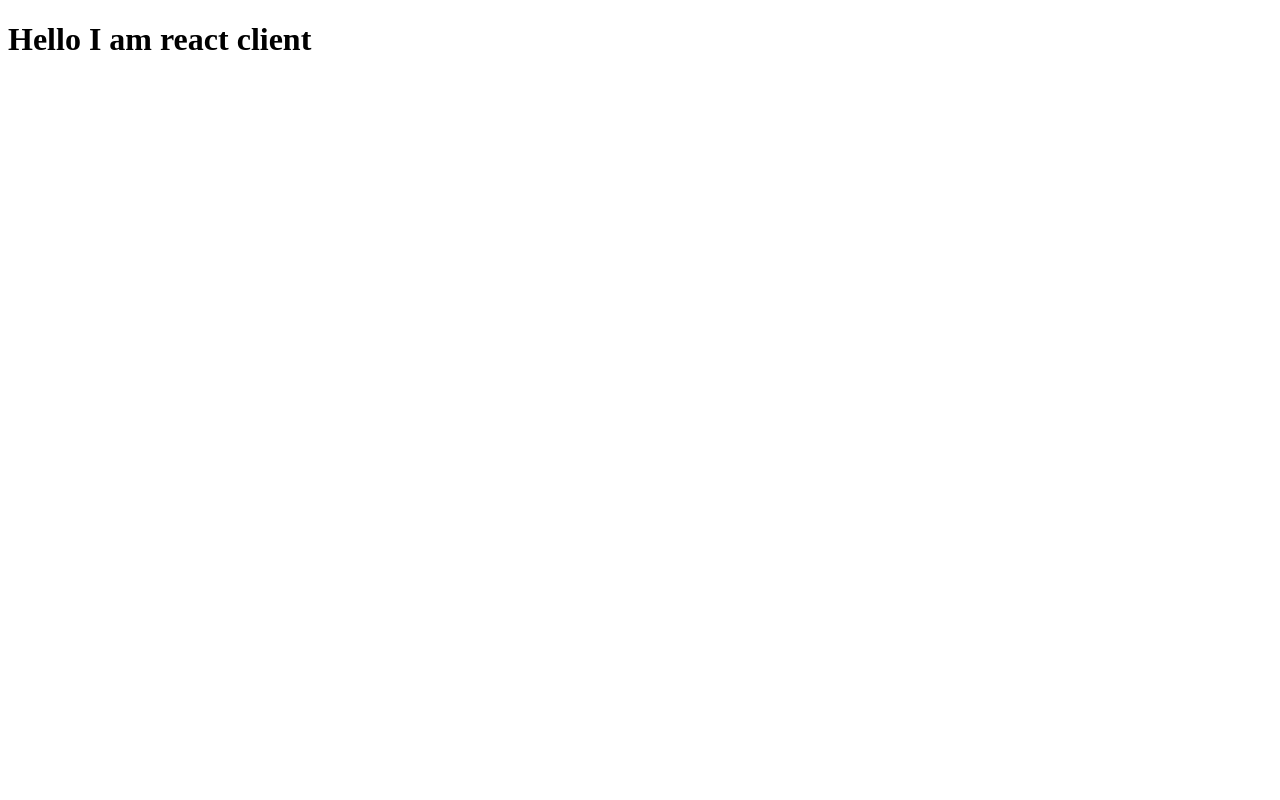
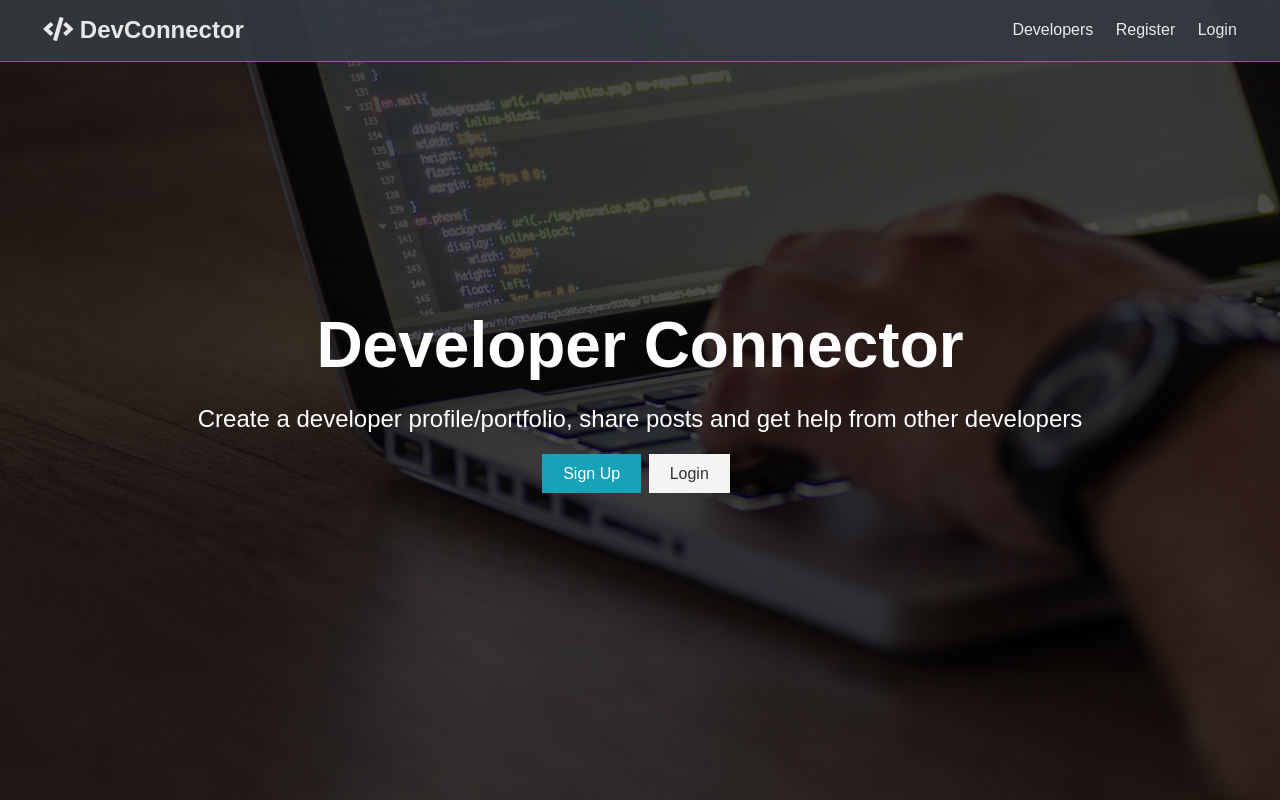
Before and after one commit to amrutsabale/dev-connector, a React (Create React App) app in the folder client/: page /register in a window 1280 px wide. Built offline with nearby package versions, Linux system fonts and the light colour scheme.

Commit message:
Created NavBar & Landing component

```diff
--- a/client/src/App.js
+++ b/client/src/App.js
@@ -1,7 +1,11 @@
+import Landing from "./components/layouts/Landing";
+import NavBar from "./components/layouts/NavBar";
+import "./App.css";
 function App() {
   return (
     <>
-      <h1>Hello I am react client</h1>
+      <NavBar />
+      <Landing />
     </>
   );
 }
--- /dev/null
+++ b/client/src/components/layouts/Landing.js
@@ -0,0 +1,27 @@
+import React from "react";
+
+const Landing = () => {
+  return (
+    <section className="landing">
+      <div className="dark-overlay">
+        <div className="landing-inner">
+          <h1 className="x-large">Developer Connector</h1>
+          <p className="lead">
+            Create a developer profile/portfolio, share posts and get help from
+            other developers
+          </p>
+          <div className="buttons">
+            <a href="register.html" className="btn btn-primary">
+              Sign Up
+            </a>
+            <a href="login.html" className="btn btn-light">
+              Login
+            </a>
+          </div>
+        </div>
+      </div>
+    </section>
+  );
+};
+
+export default Landing;
--- /dev/null
+++ b/client/src/components/layouts/NavBar.js
@@ -0,0 +1,24 @@
+const NavBar = () => {
+  return (
+    <nav className="navbar bg-dark">
+      <h1>
+        <a href="index.html">
+          <i className="fas fa-code"></i> DevConnector
+        </a>
+      </h1>
+      <ul>
+        <li>
+          <a href="profiles.html">Developers</a>
+        </li>
+        <li>
+          <a href="register.html">Register</a>
+        </li>
+        <li>
+          <a href="login.html">Login</a>
+        </li>
+      </ul>
+    </nav>
+  );
+};
+
+export default NavBar;
```
